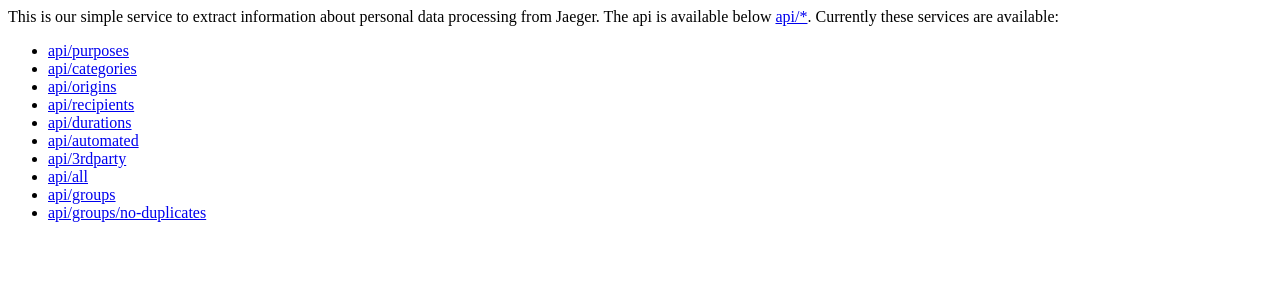
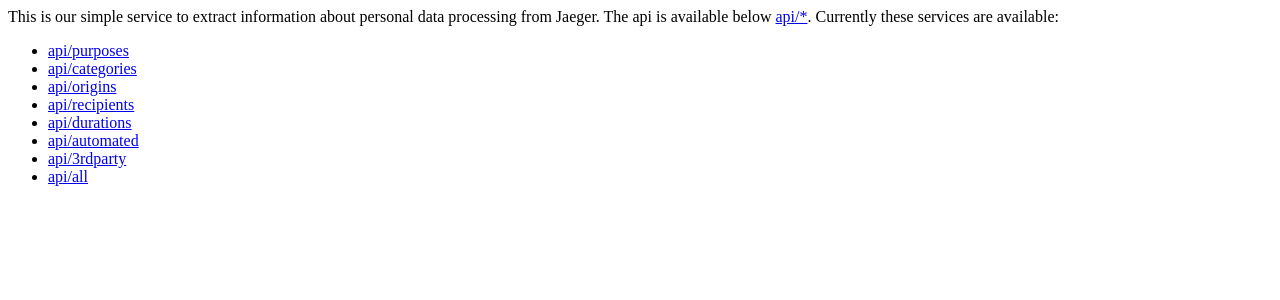
Before and after one commit to joclement/gdpr-transparency-tracing, a Flask app: page / in a window 1280 px wide. Shown: the top 300 px of the page. Run offline with Flask 2, Linux system fonts and the light colour scheme.

Commit message:
Map group api resources to all
They do the same and I think `all` is a better wording, because it
aligns more with the other ressources by stating that this ressource
contains alle the information.
So delete the groups resources.

```diff
--- a/transparency-opentracing-jaeger-extract/src/transparency_opentracing_jaeger_extract/extract.py
+++ b/transparency-opentracing-jaeger-extract/src/transparency_opentracing_jaeger_extract/extract.py
@@ -93,12 +93,6 @@
     return groups
 
 
-def get_all_for_services() -> dict:
-    all_transparency_info = dict()
-    for service in get_services():
-        all_transparency_info[service] = _get_transparency_groups_from_service(service)
-    return all_transparency_info
-
 
 def _get_value_from_service_with_key(key: str, service: str) -> list:
     transparency_groups = _get_transparency_groups_from_service(service)
@@ -152,14 +146,6 @@
         autos[service] = _get_value_from_service_with_key("auto", service)
     return autos
 
-
-def get_groups_for_services() -> dict:
-    groups = dict()
-    for service in get_services():
-        groups[service] = _get_transparency_groups_from_service(service)
-    return groups
-
-
 def _get_list_without_duplicates_from_dict(dic: dict) -> list:
     list_without_duplicates = list()
     for i in dic:
@@ -168,8 +154,8 @@
     return list_without_duplicates
 
 
-def get_groups_for_services_without_duplicates() -> dict:
-    lists = dict()
+def get_all_for_services() -> dict:
+    all_transparency_info = dict()
     for service in get_services():
-        lists[service] = _get_list_without_duplicates_from_dict(_get_transparency_groups_from_service(service))
-    return lists
+        all_transparency_info[service] = _get_list_without_duplicates_from_dict(_get_transparency_groups_from_service(service))
+    return all_transparency_info
--- a/transparency-opentracing-jaeger-extract/src/transparency_opentracing_jaeger_extract/server.py
+++ b/transparency-opentracing-jaeger-extract/src/transparency_opentracing_jaeger_extract/server.py
@@ -7,24 +7,6 @@
 app = Flask(__name__)
 
 JAEGER_NOT_REACHABLE_EXCEPTION = {"error": "Jaeger not reachable"}
-
-
-@app.route("/api/groups/no-duplicates", methods=["GET"])
-def groups_without_duplicates():
-    try:
-        all_groups = extract.get_groups_for_services_without_duplicates()
-    except requests.RequestException:
-        return JAEGER_NOT_REACHABLE_EXCEPTION
-    return all_groups
-
-
-@app.route("/api/groups", methods=["GET"])
-def groups():
-    try:
-        all_groups = extract.get_groups_for_services()
-    except requests.RequestException:
-        return JAEGER_NOT_REACHABLE_EXCEPTION
-    return all_groups
 
 
 @app.route("/api/all", methods=["GET"])
--- a/transparency-opentracing-jaeger-extract/src/transparency_opentracing_jaeger_extract/templates/index.html
+++ b/transparency-opentracing-jaeger-extract/src/transparency_opentracing_jaeger_extract/templates/index.html
@@ -17,8 +17,6 @@
     <li><a href="api/automated">api/automated</a></li>
     <li><a href="api/3rdparty">api/3rdparty</a></li>
     <li><a href="api/all">api/all</a></li>
-    <li><a href="api/groups">api/groups</a></li>
-    <li><a href="api/groups/no-duplicates">api/groups/no-duplicates</a></li>
 </ul>
 
 </body>
```
